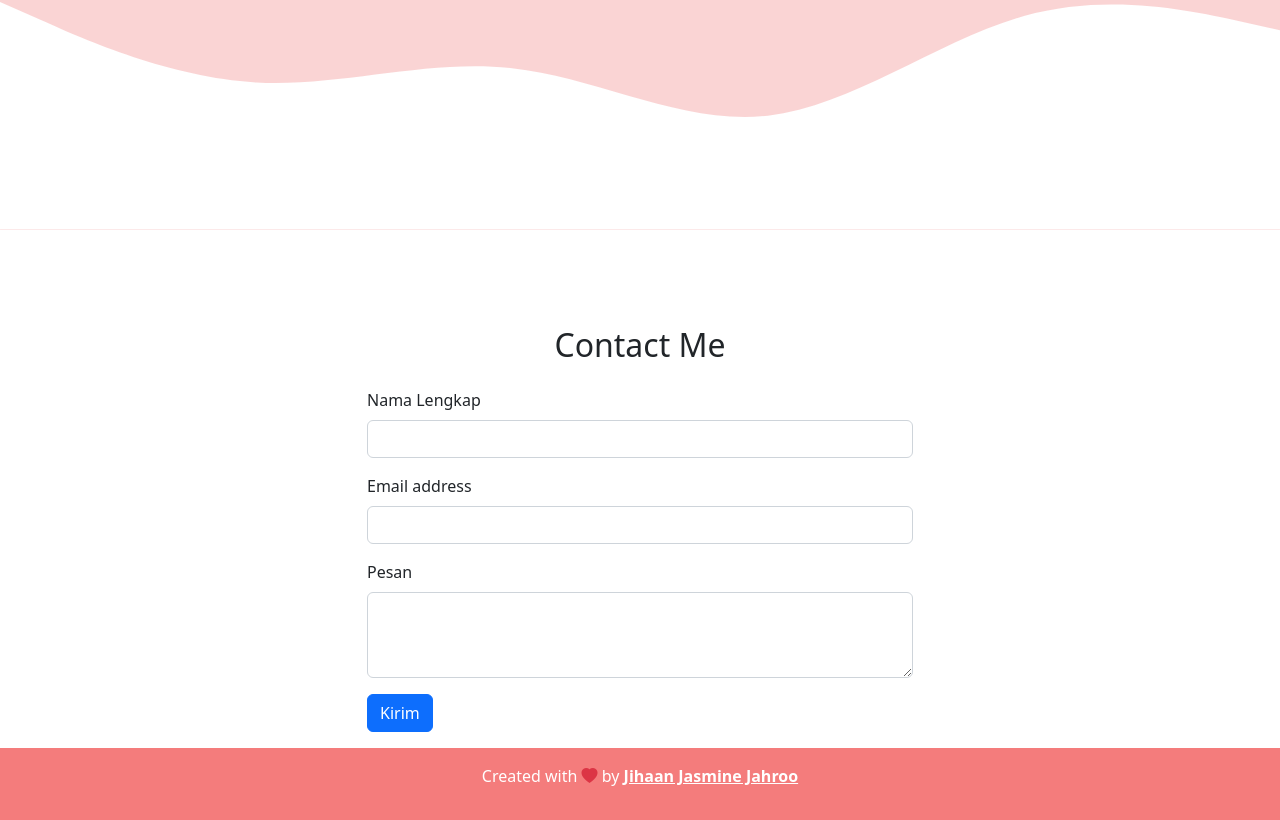
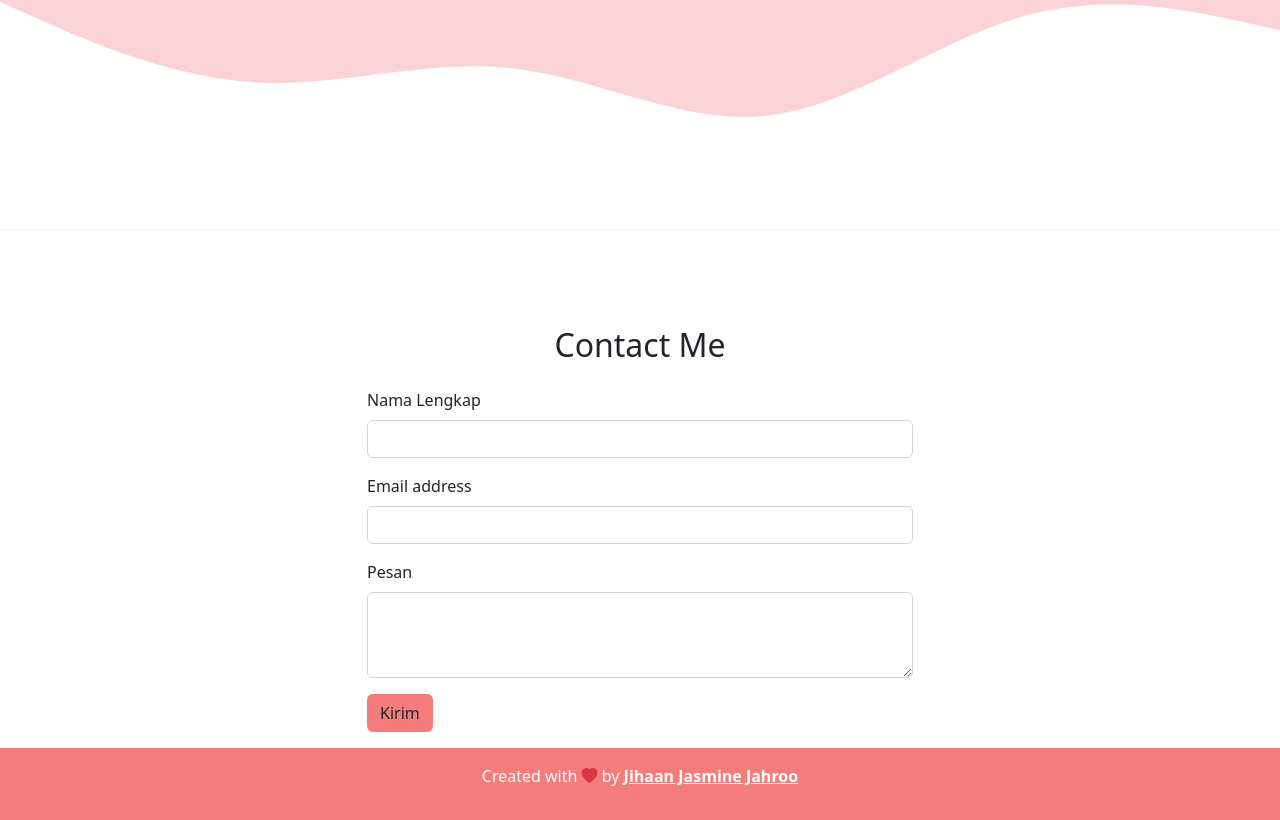
Before and after one commit to JejeTrue/ForJihaanJJ, a plain HTML site: page index.html in a window 1280 px wide. Shown: the part 2300-3120 px from the top of the page. Drawn offline with nearby package versions, Linux system fonts and the light colour scheme.

Commit message:
mengubah warna tombol kirim menjadi warna pink

```diff
--- a/index.html
+++ b/index.html
@@ -163,7 +163,7 @@
                 <label for="pesan" class="form-label">Pesan</label>
                 <textarea class="form-control" id="pesan" rows="3"></textarea>
               </div>
-              <button type="submit" class="btn btn-primary mb-3">Kirim</button>
+              <button type="submit" class="btn mb-3" style="background-color: #f47c7c">Kirim</button>
             </form>
           </div>
         </div>
```
